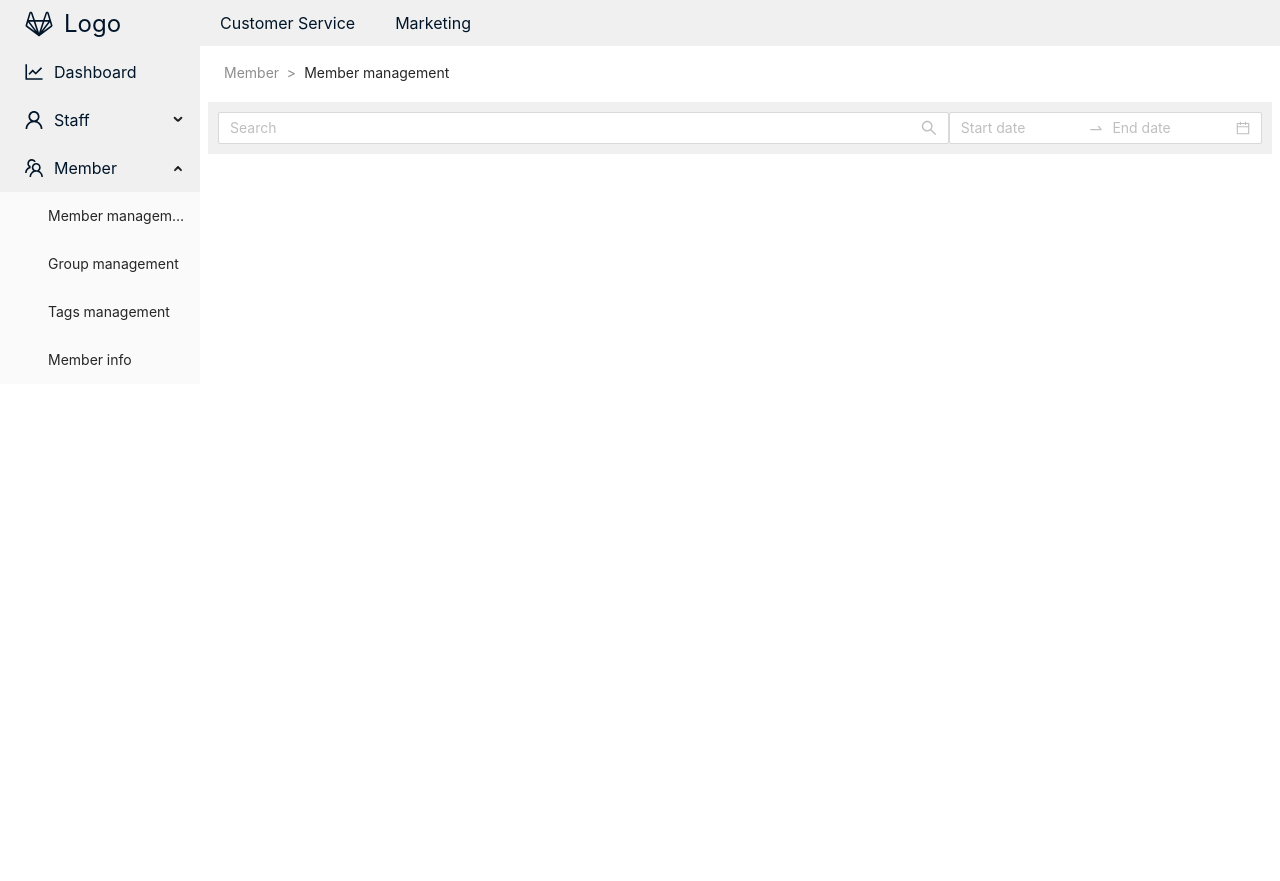
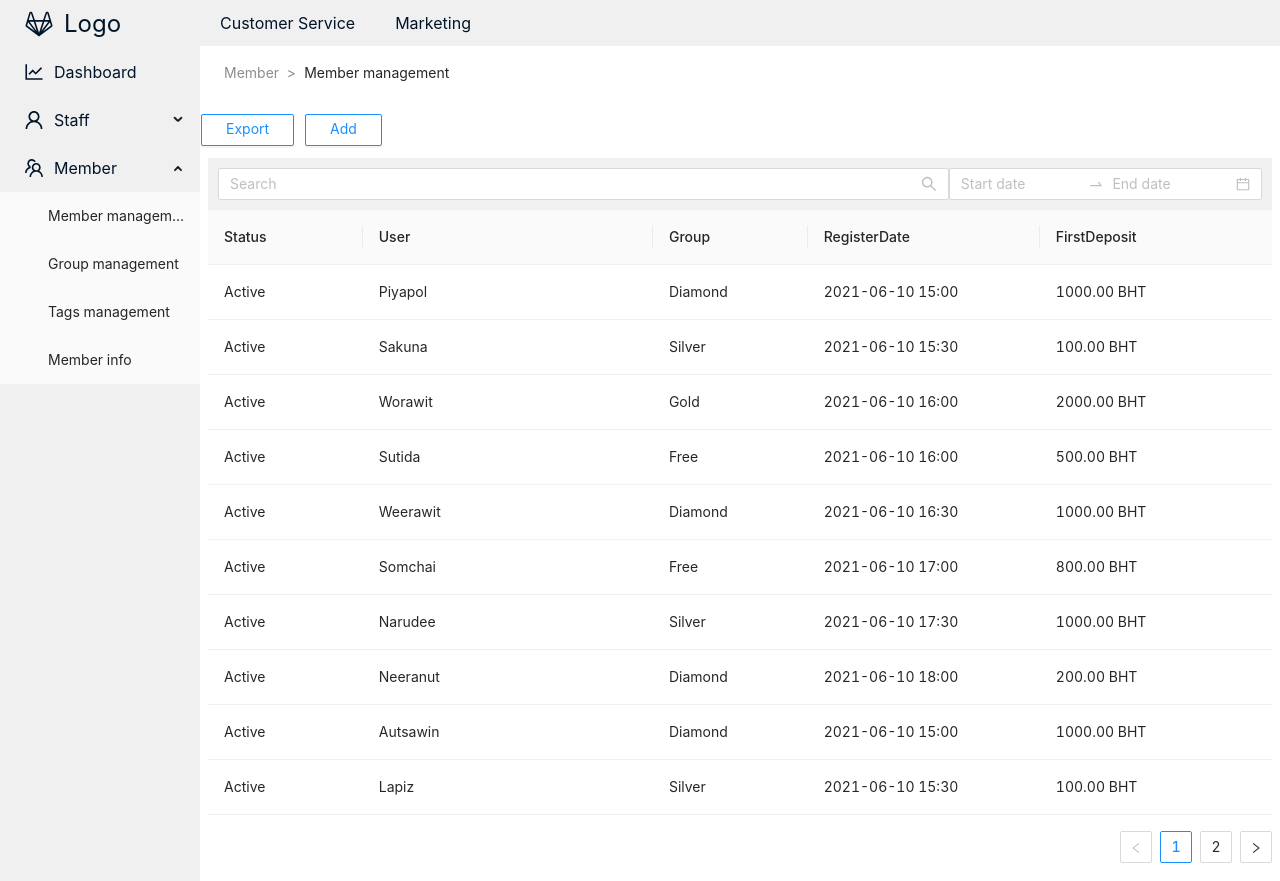
Before and after one commit to piamboat/fe-daytechstagram, a Next.js app: page /memberList in a window 1280 px wide. Before the commit the page ends 800 px from the top, so only its background shows below. Built offline with nearby package versions, Linux system fonts and the light colour scheme.

Commit message:
export add btn

```diff
--- a/src/pages/memberList.tsx
+++ b/src/pages/memberList.tsx
@@ -1,4 +1,13 @@
-import { Layout, Menu, Breadcrumb, Input, DatePicker } from "antd";
+import {
+  Layout,
+  Menu,
+  Breadcrumb,
+  Input,
+  DatePicker,
+  Table,
+  Tooltip,
+  Button,
+} from "antd";
 import {
   GitlabOutlined,
   UserOutlined,
@@ -17,6 +26,212 @@ const suffix = (
     }}
   />
 );
+
+// FixMe
+const columns = [
+  {
+    title: "Status",
+    dataIndex: "status",
+    key: "status",
+    ellipsis: {
+      showTitle: false,
+    },
+    render: (status: string) => (
+      <Tooltip placement="topLeft" title={status}>
+        {status}
+      </Tooltip>
+    ),
+    width: 80,
+  },
+  {
+    title: "User",
+    dataIndex: "user",
+    key: "user",
+    ellipsis: {
+      showTitle: false,
+    },
+    render: (user: string) => (
+      <Tooltip placement="topLeft" title={user}>
+        {user}
+      </Tooltip>
+    ),
+    width: 150,
+  },
+  {
+    title: "Group",
+    dataIndex: "group",
+    key: "group",
+    ellipsis: {
+      showTitle: false,
+    },
+    render: (group: string) => (
+      <Tooltip placement="topLeft" title={group}>
+        {group}
+      </Tooltip>
+    ),
+    width: 80,
+  },
+  {
+    title: "RegisterDate",
+    dataIndex: "registerDate",
+    key: "registerDate",
+    ellipsis: {
+      showTitle: false,
+    },
+    render: (registerDate: string) => (
+      <Tooltip placement="topLeft" title={registerDate}>
+        {registerDate}
+      </Tooltip>
+    ),
+    width: 120,
+  },
+  {
+    title: "FirstDeposit",
+    dataIndex: "firstDeposit",
+    key: "firstDeposit",
+    ellipsis: {
+      showTitle: false,
+    },
+    render: (firstDeopsit: string) => (
+      <Tooltip placement="topLeft" title={firstDeopsit}>
+        {firstDeopsit}
+      </Tooltip>
+    ),
+    width: 120,
+  },
+];
+
+// FixMe
+const data = [
+  {
+    key: "1",
+    status: "Active",
+    user: "Piyapol",
+    group: "Diamond",
+    registerDate: "2021-06-10 15:00",
+    firstDeposit: "1000.00 BHT",
+  },
+  {
+    key: "2",
+    status: "Active",
+    user: "Sakuna",
+    group: "Silver",
+    registerDate: "2021-06-10 15:30",
+    firstDeposit: "100.00 BHT",
+  },
+  {
+    key: "3",
+    status: "Active",
+    user: "Worawit",
+    group: "Gold",
+    registerDate: "2021-06-10 16:00",
+    firstDeposit: "2000.00 BHT",
+  },
+  {
+    key: "4",
+    status: "Active",
+    user: "Sutida",
+    group: "Free",
+    registerDate: "2021-06-10 16:00",
+    firstDeposit: "500.00 BHT",
+  },
+  {
+    key: "5",
+    status: "Active",
+    user: "Weerawit",
+    group: "Diamond",
+    registerDate: "2021-06-10 16:30",
+    firstDeposit: "1000.00 BHT",
+  },
+  {
+    key: "6",
+    status: "Active",
+    user: "Somchai",
+    group: "Free",
+    registerDate: "2021-06-10 17:00",
+    firstDeposit: "800.00 BHT",
+  },
+  {
+    key: "7",
+    status: "Active",
+    user: "Narudee",
+    group: "Silver",
+    registerDate: "2021-06-10 17:30",
+    firstDeposit: "1000.00 BHT",
+  },
+  {
+    key: "8",
+    status: "Active",
+    user: "Neeranut",
+    group: "Diamond",
+    registerDate: "2021-06-10 18:00",
+    firstDeposit: "200.00 BHT",
+  },
+  {
+    key: "9",
+    status: "Active",
+    user: "Autsawin",
+    group: "Diamond",
+    registerDate: "2021-06-10 15:00",
+    firstDeposit: "1000.00 BHT",
+  },
+  {
+    key: "10",
+    status: "Active",
+    user: "Lapiz",
+    group: "Silver",
+    registerDate: "2021-06-10 15:30",
+    firstDeposit: "100.00 BHT",
+  },
+  {
+    key: "11",
+    status: "Active",
+    user: "Veera",
+    group: "Gold",
+    registerDate: "2021-06-10 16:00",
+    firstDeposit: "2000.00 BHT",
+  },
+  {
+    key: "12",
+    status: "Active",
+    user: "Kamsing",
+    group: "Free",
+    registerDate: "2021-06-10 16:00",
+    firstDeposit: "500.00 BHT",
+  },
+  {
+    key: "13",
+    status: "Active",
+    user: "Monnat",
+    group: "Diamond",
+    registerDate: "2021-06-10 16:30",
+    firstDeposit: "1000.00 BHT",
+  },
+  {
+    key: "14",
+    status: "Active",
+    user: "Somsree",
+    group: "Free",
+    registerDate: "2021-06-10 17:00",
+    firstDeposit: "800.00 BHT",
+  },
+  {
+    key: "15",
+    status: "Active",
+    user: "Aom",
+    group: "Silver",
+    registerDate: "2021-06-10 17:30",
+    firstDeposit: "1000.00 BHT",
+  },
+  {
+    key: "16",
+    status: "Active",
+    user: "Natthew",
+    group: "Diamond",
+    registerDate: "2021-06-10 18:00",
+    firstDeposit: "200.00 BHT",
+  },
+];
 
 const memberList: React.FC = () => {
   return (
@@ -69,11 +284,16 @@ const memberList: React.FC = () => {
       <Layout style={{ background: "white" }}>
         <Menu
           mode="horizontal"
-          style={{ background: "#F0F0F0", fontSize: "16px", color: "#001529" }}
+          style={{
+            background: "#F0F0F0",
+            fontSize: "16px",
+            color: "#001529",
+          }}
         >
           <Menu.Item key="1">Customer Service</Menu.Item>
           <Menu.Item key="2">Marketing</Menu.Item>
         </Menu>
+        <div className="md:flex justify-between">
           <Breadcrumb
             style={{ margin: "16px 0", padding: "0 24px 2px" }}
             separator=">"
@@ -81,6 +301,23 @@ const memberList: React.FC = () => {
             <Breadcrumb.Item>Member</Breadcrumb.Item>
             <Breadcrumb.Item>Member management</Breadcrumb.Item>
           </Breadcrumb>
+          <div>
+            <Button
+              style={{ margin: "12px 1px", padding: "0 24px 2px" }}
+              type="primary"
+              ghost
+            >
+              Export
+            </Button>
+            <Button
+              style={{ margin: "12px 10px", padding: "0 24px 2px" }}
+              type="primary"
+              ghost
+            >
+              Add
+            </Button>
+          </div>
+        </div>
         <Content
           style={{
             padding: "0 8px 2px",
@@ -103,6 +340,7 @@ const memberList: React.FC = () => {
               />
             </div>
           </Layout>
+          <Table columns={columns} dataSource={data} />
         </Content>
       </Layout>
     </Layout>
```
Lines whose indentation alone changed are shown as unchanged.
